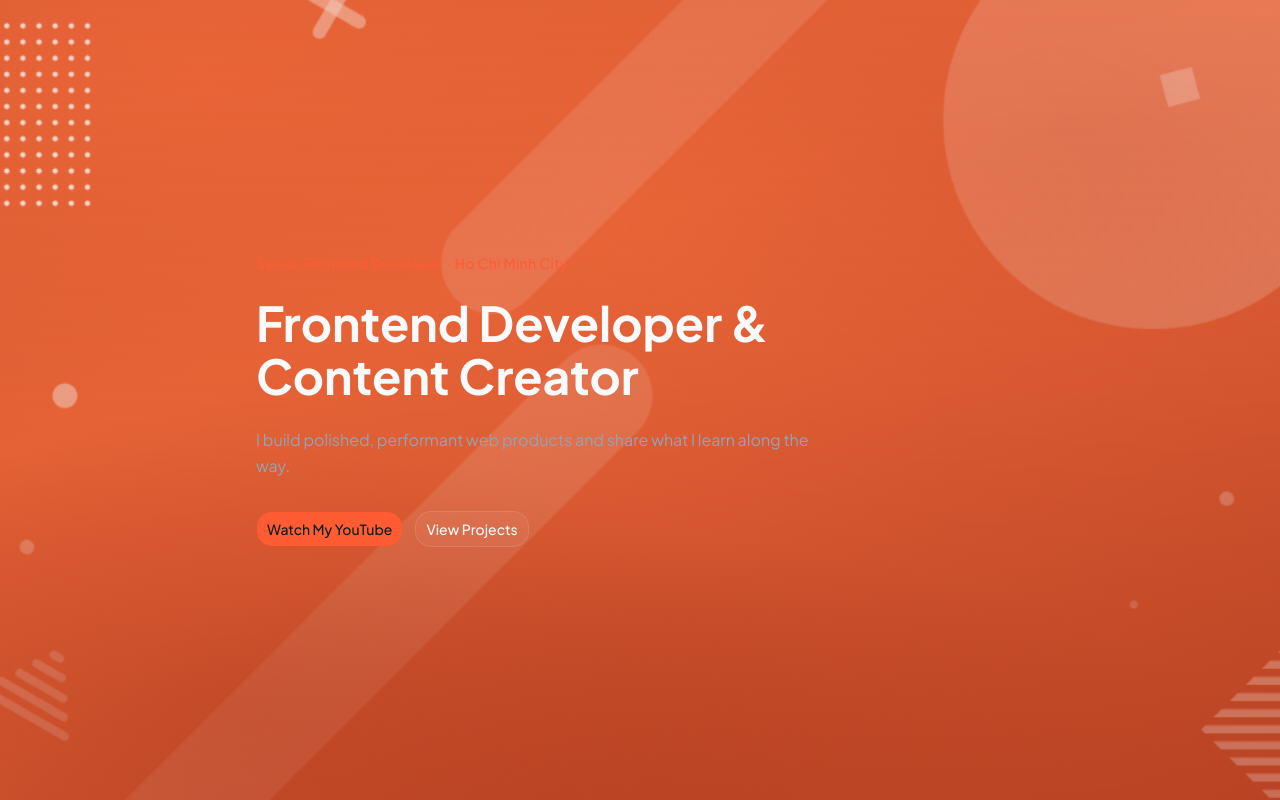
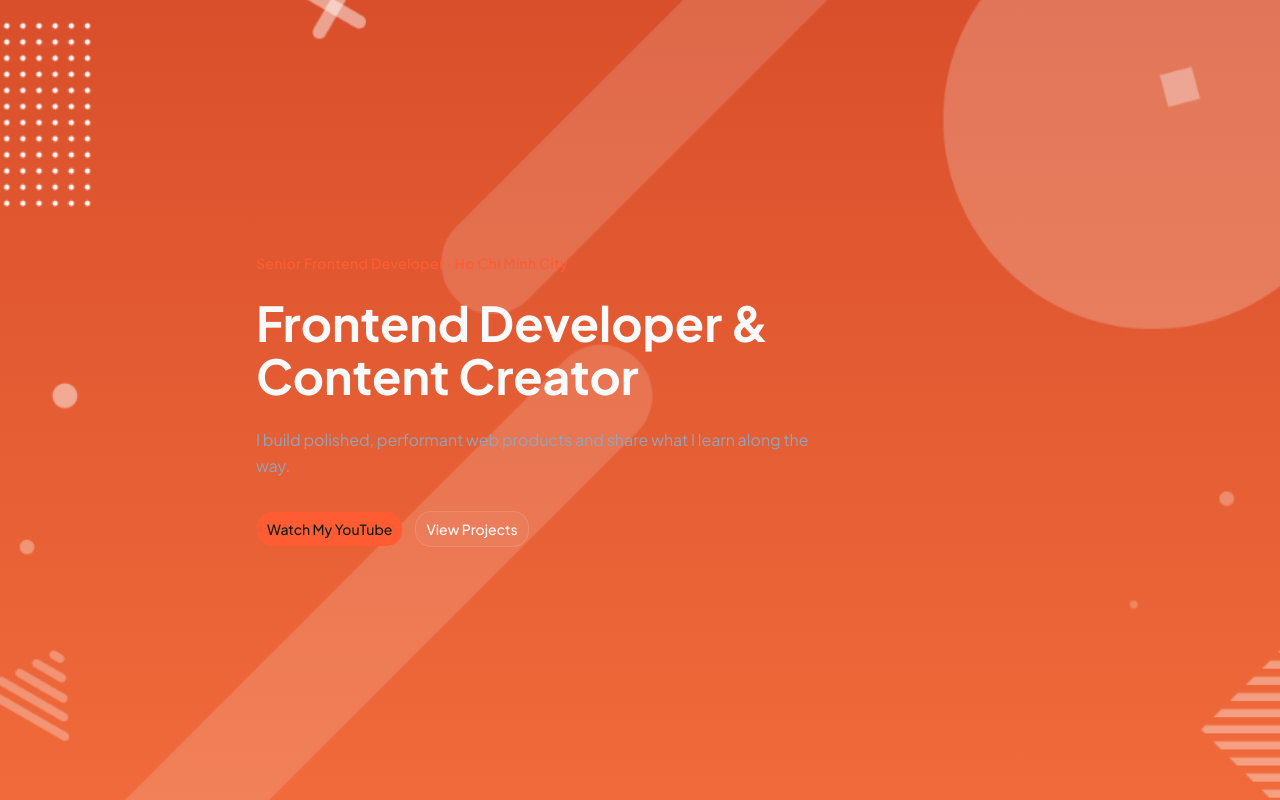
Before and after one commit to danielnguyen1613-dev/danielnguyen.me, a Next.js app: page / in a window 1280 px wide. Built offline with nearby package versions, Linux system fonts and the light colour scheme.

Commit message:
style(hero): simplify warm orange linear gradient

```diff
--- a/features/home/hero.tsx
+++ b/features/home/hero.tsx
@@ -1,41 +1,18 @@
 import { getTranslations } from "next-intl/server";
 import { Button } from "@/components/ui/button";
 import { HeroBackground } from "@/features/home/hero-background";
-
-const heroBaseGradient = `
-  radial-gradient(ellipse 85% 70% at 16% 10%, #f06a3b 0%, transparent 56%),
-  radial-gradient(ellipse 70% 60% at 86% 20%, #d95a32 0%, transparent 52%),
-  radial-gradient(ellipse 90% 70% at 50% 108%, #b94324 0%, transparent 58%),
-  radial-gradient(ellipse 55% 45% at 42% 48%, rgba(240, 106, 59, 0.35), transparent 62%),
-  linear-gradient(160deg, #d95a32 0%, #f06a3b 36%, #d95a32 66%, #b94324 100%)
-`;
-
-const heroWashGradient = `
-  radial-gradient(ellipse 50% 40% at 72% 28%, rgba(240, 106, 59, 0.18), transparent 65%),
-  radial-gradient(ellipse 80% 55% at 18% 88%, rgba(185, 67, 36, 0.4), transparent 60%),
-  linear-gradient(
-    180deg,
-    rgba(217, 90, 50, 0.28) 0%,
-    rgba(185, 67, 36, 0.18) 50%,
-    rgba(185, 67, 36, 0.38) 100%
-  )
-`;
 
 export async function Hero() {
   const t = await getTranslations("Home");
 
   return (
     <section
-      className="relative min-h-screen overflow-hidden bg-[#D95A32]"
-      style={{ backgroundImage: heroBaseGradient }}
+      className="relative min-h-screen overflow-hidden"
+      style={{
+        background: "linear-gradient(to bottom, #D94F2B 0%, #F06A3B 100%)",
+      }}
     >
       <HeroBackground />
-
-      <div
-        aria-hidden
-        className="pointer-events-none absolute inset-0 z-[1]"
-        style={{ backgroundImage: heroWashGradient }}
-      />
 
       <div className="relative z-[2] flex min-h-screen flex-col items-center justify-center px-6 py-24">
         <div className="mx-auto flex w-full max-w-3xl flex-col items-start gap-6">
```
